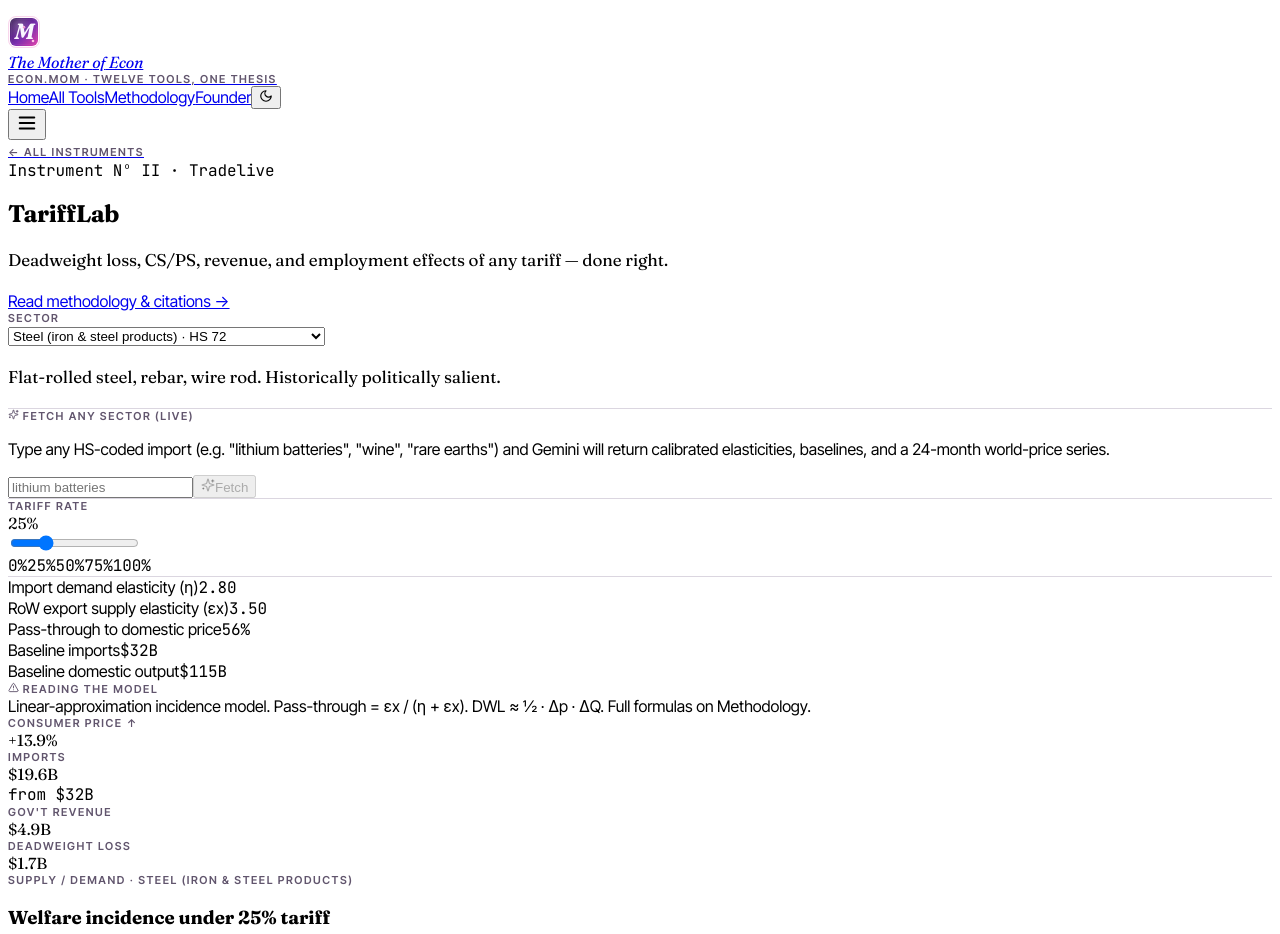
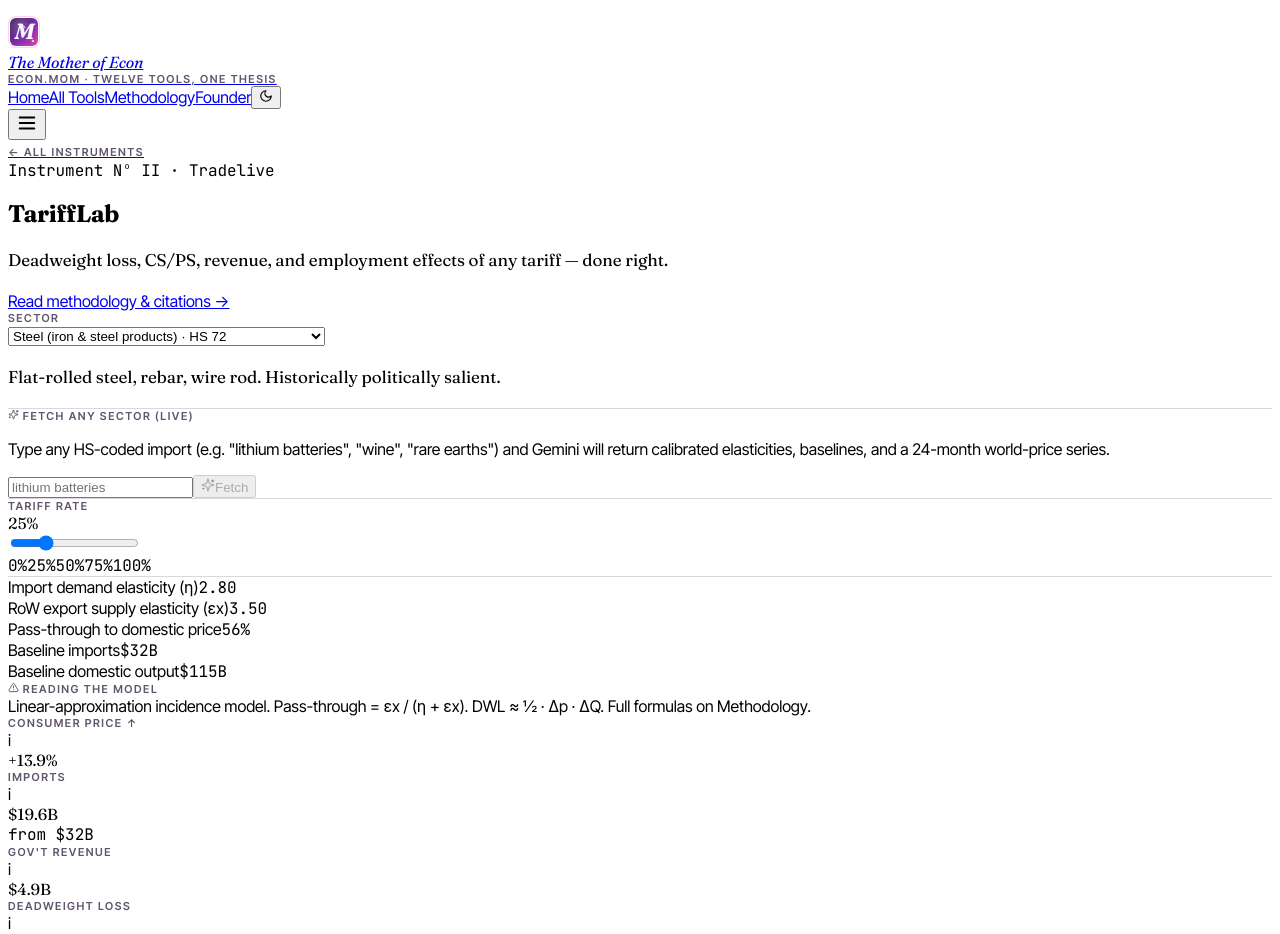
Before and after one commit to PandaXPanther/Econ.mom, a React (Vite) app in the folder client/: page /#/tariff in a window 1280 px wide. Shown: the top 934 px of the page. Built offline with nearby package versions, Linux system fonts and the light colour scheme.

Commit message:
Polish: GeminiProgress component, KPI info tooltips with formulas and base years

```diff
--- a/client/src/pages/tools/TariffLab.tsx
+++ b/client/src/pages/tools/TariffLab.tsx
@@ -84,8 +84,8 @@ export default function TariffLab() {
   return (
     <PageShell>
       <SEO
-        title="TariffLab — deadweight loss, surplus, and employment effects of any US tariff | The Mother Of Econ"
-        description="Pick a sector, set a tariff, and see the deadweight-loss triangle, consumer- and producer-surplus shifts, government revenue, and employment effects — with USITC and Peterson Institute elasticities."
+        title="TariffLab, deadweight loss, surplus, and employment effects of any US tariff | The Mother Of Econ"
+        description="Pick a sector, set a tariff, and see the deadweight-loss triangle, consumer- and producer-surplus shifts, government revenue, and employment effects, with USITC and Peterson Institute elasticities."
         path="/tarifflab"
       />
       <ToolPageHeader tool={tool} />
@@ -214,10 +214,32 @@ export default function TariffLab() {
           <div className="lg:col-span-8">
             {/* Top-line cards */}
             <div className="grid gap-4 md:grid-cols-4">
-              <KPI label="Consumer price ↑" value={`+${result.priceChangePct.toFixed(1)}%`} tone="negative" />
-              <KPI label="Imports" value={`$${result.importQuantityNew.toFixed(1)}B`} sub={`from $${sector.baselineImports}B`} tone="negative" />
-              <KPI label="Gov't revenue" value={`$${result.governmentRevenue.toFixed(1)}B`} tone="positive" />
-              <KPI label="Deadweight loss" value={`$${result.deadweightLoss.toFixed(1)}B`} tone="warning" highlight />
+              <KPI
+                label="Consumer price ↑"
+                value={`+${result.priceChangePct.toFixed(1)}%`}
+                tone="negative"
+                info={`% change in domestic price = pass-through × tariff. Pass-through = εx / (εm + εx) = ${(100 * sector.exportSupplyElasticity / (sector.importDemandElasticity + sector.exportSupplyElasticity)).toFixed(0)}%. Base = current world price (index = 100, 2024 vintage).`}
+              />
+              <KPI
+                label="Imports"
+                value={`$${result.importQuantityNew.toFixed(1)}B`}
+                sub={`from $${sector.baselineImports}B`}
+                tone="negative"
+                info={`New US imports of ${sector.label.toLowerCase()} after the tariff, in nominal 2024 USD billions. Computed by reducing baseline imports by import-demand elasticity × price change.`}
+              />
+              <KPI
+                label="Gov't revenue"
+                value={`$${result.governmentRevenue.toFixed(1)}B`}
+                tone="positive"
+                info={`Tariff rate × new import quantity, in nominal 2024 USD billions. Excludes tariff revenue lost to evasion or tariff exemptions.`}
+              />
+              <KPI
+                label="Deadweight loss"
+                value={`$${result.deadweightLoss.toFixed(1)}B`}
+                tone="warning"
+                highlight
+                info={`Welfare loss from misallocated resources. Computed as the area of the Harberger triangle: ½ × tariff × ΔQ. Harberger (1964); see Methodology page for derivation.`}
+              />
             </div>
 
             {/* S/D Graph */}
@@ -238,7 +260,7 @@ export default function TariffLab() {
               <SDGraph result={result} />
             </div>
 
-            {/* Live price series — only when Gemini-generated sector */}
+            {/* Live price series, only when Gemini-generated sector */}
             {liveSector.priceSeries && liveSector.priceSeries.length > 0 && (
               <div className="mt-8 rounded-xl border border-primary/30 bg-card p-6 lg:p-8">
                 <div className="flex items-baseline justify-between mb-4">
@@ -341,8 +363,8 @@ export default function TariffLab() {
                 <strong>${Math.abs(result.importQuantityDelta).toFixed(1)}B</strong>, and generates{" "}
                 <strong>${result.governmentRevenue.toFixed(1)}B</strong> in tariff revenue. Domestic producers see roughly{" "}
                 <strong>${result.producerSurplusGain.toFixed(1)}B</strong> in producer-surplus gains, but consumers lose{" "}
-                <strong>${result.consumerSurplusLoss.toFixed(1)}B</strong>. The deadweight-loss triangle —{" "}
-                <strong className="text-destructive">${result.deadweightLoss.toFixed(1)}B</strong> — is welfare that simply disappears, regardless of who you tax.
+                <strong>${result.consumerSurplusLoss.toFixed(1)}B</strong>. The deadweight-loss triangle , {" "}
+                <strong className="text-destructive">${result.deadweightLoss.toFixed(1)}B</strong>, is welfare that simply disappears, regardless of who you tax.
               </p>
             </div>
           </div>
@@ -361,14 +383,27 @@ function Param({ label, value }: { label: string; value: string }) {
   );
 }
 
-function KPI({ label, value, sub, tone, highlight }: { label: string; value: string; sub?: string; tone: "positive" | "negative" | "warning"; highlight?: boolean }) {
+function KPI({ label, value, sub, tone, highlight, info }: { label: string; value: string; sub?: string; tone: "positive" | "negative" | "warning"; highlight?: boolean; info?: string }) {
   const toneCls =
     tone === "positive" ? "text-emerald-700 dark:text-emerald-400"
     : tone === "negative" ? "text-foreground"
     : "text-destructive";
   return (
-    <div className={`rounded-lg border bg-card p-4 ${highlight ? "border-primary/40 shadow-sm" : "border-border"}`}>
-      <div className="label-cap text-[0.6rem]">{label}</div>
+    <div className={`group relative rounded-lg border bg-card p-4 ${highlight ? "border-primary/40 shadow-sm" : "border-border"}`}>
+      <div className="flex items-center gap-1.5">
+        <div className="label-cap text-[0.6rem]">{label}</div>
+        {info && (
+          <span
+            tabIndex={0}
+            role="button"
+            aria-label={`What is this metric? ${info}`}
+            title={info}
+            className="inline-flex h-3.5 w-3.5 items-center justify-center rounded-full border border-muted-foreground/40 text-[8px] font-bold text-muted-foreground hover:border-primary hover:text-primary focus:outline-none focus:ring-2 focus:ring-primary cursor-help"
+          >
+            i
+          </span>
+        )}
+      </div>
       <div className={`num-display mt-2 text-[1.6rem] leading-none ${toneCls}`}>{value}</div>
       {sub && <div className="mt-1 font-mono text-[0.7rem] text-muted-foreground">{sub}</div>}
     </div>
@@ -411,7 +446,7 @@ function SDGraph({ result }: { result: TariffResult }) {
   const x = (q: number) => pad.l + (q / qMax) * innerW;
   const y = (p: number) => pad.t + innerH - (p / pMax) * innerH;
 
-  // Demand line: passes through (0, 2*pWorld) and (qMax, 0) — hand-calibrated for nice slope
+  // Demand line: passes through (0, 2*pWorld) and (qMax, 0), hand-calibrated for nice slope
   const demand = (q: number) => {
     const m = -(pMax - result.chart.pWorld * 0.4) / qMax;
     return Math.max(0, pMax + m * q);
@@ -482,7 +517,7 @@ function SDGraph({ result }: { result: TariffResult }) {
         fill="hsl(var(--chart-3) / 0.45)"
       />
 
-      {/* CS loss highlight — the slim trapezoid above pW between qConsumeTariff and qConsumeFreeTrade */}
+      {/* CS loss highlight, the slim trapezoid above pW between qConsumeTariff and qConsumeFreeTrade */}
       <rect
         x={pad.l}
         y={y(pT)}
```
Also changed, not shown: client/src/components/GeminiProgress.tsx (added, +103 -0 lines).
